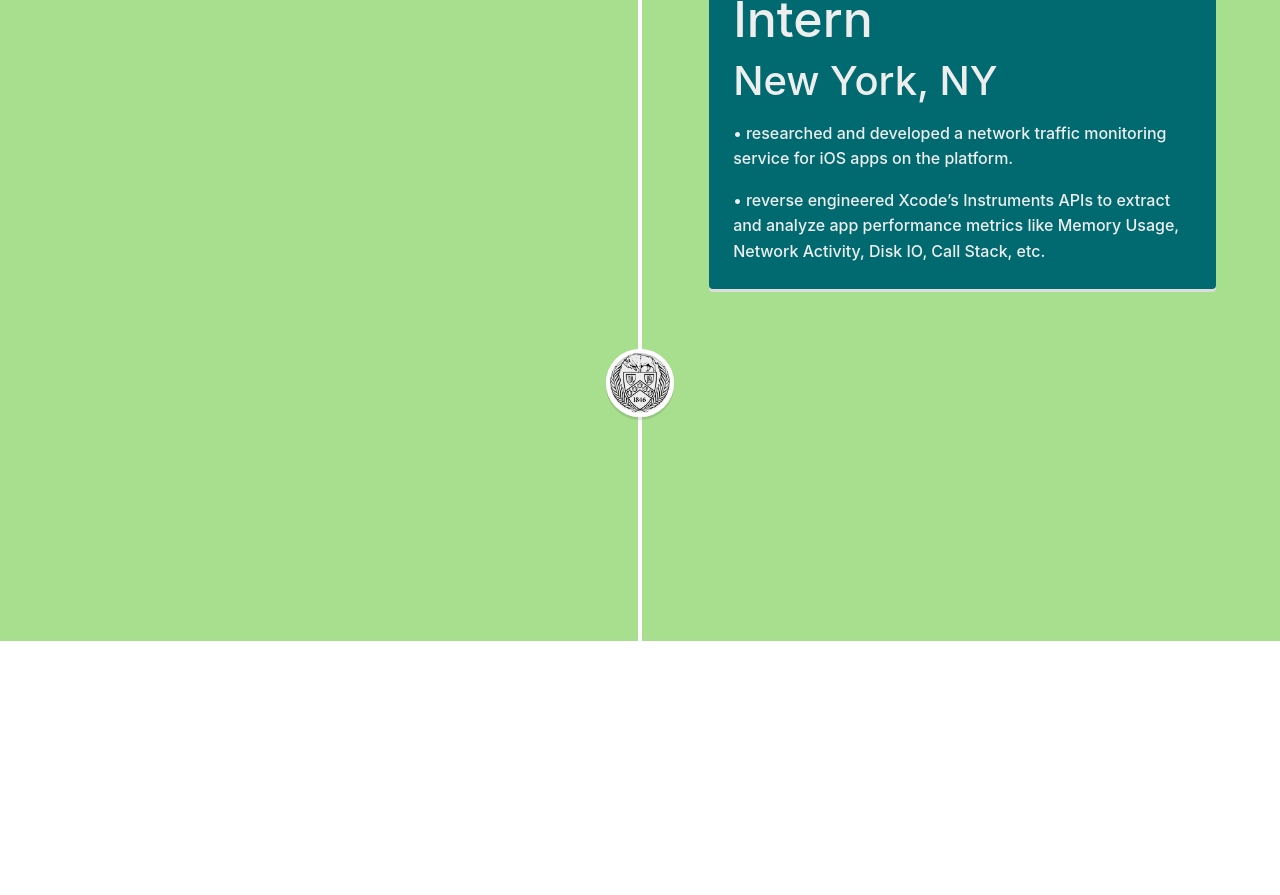
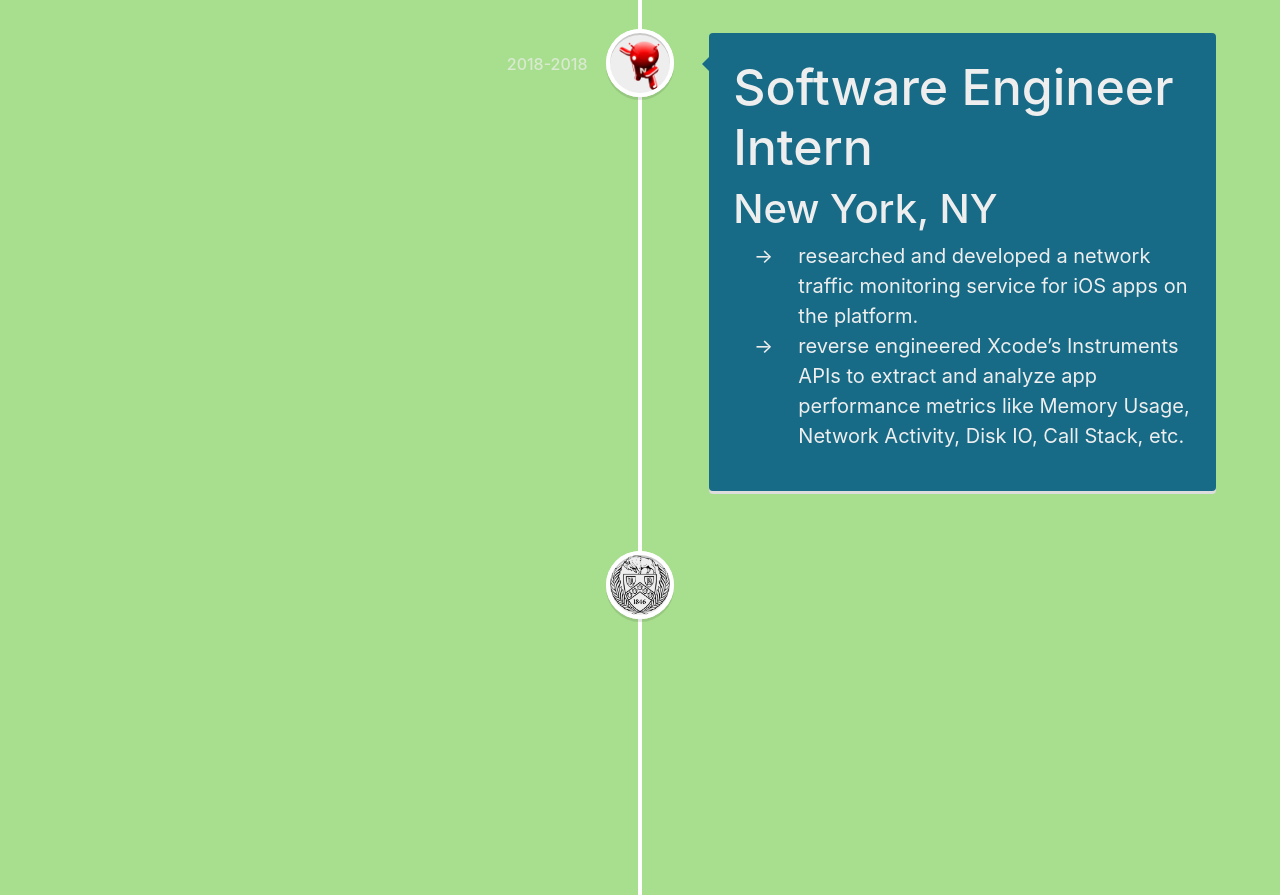
Before and after one commit to lkjsu/kishanankara.github.io, a React (Create React App) app: page /Experience in a window 1280 px wide. Shown: the part 920-1815 px from the top of the page. Before the commit the page ends 1561 px from the top, so only its background shows below. Built offline with nearby package versions, Linux system fonts and the light colour scheme.

Commit message:
change color scheme

```diff
--- a/src/Experience.js
+++ b/src/Experience.js
@@ -11,7 +11,7 @@ const HSLogo = () => <img class="vertical-timeline-element-icon" src={HS} alt="U
 
 function setColor(date) {
     if(new Date().getHours() >= 18 || new Date().getHours() <= 6) {
-        return "#183D3D";
+        return "#053B50";
     } else {
         return "#A8DF8E";
     }
@@ -24,7 +24,7 @@ class Experience extends React.Component {
         this.state = {
             bgColor: setColor(new Date().toLocaleTimeString('en-GB'))
         };
-        this.colors = ['#183D3D','#A8DF8E'];
+        this.colors = ['#232D3F','#A8DF8E'];
         this.buttonNames = ['Lights OFF','Lights ON']
     }
 
@@ -42,7 +42,7 @@ class Experience extends React.Component {
     render() {
         return (
             <div className="Page-header" style={{ backgroundColor : this.state.bgColor}}>
-            <p className="Page-text" style={{color : this.state.bgColor === "#183D3D"? "#EEEEEE" :"#016A70"}}>Experience</p>
+            <p className="Page-text" style={{color : this.state.bgColor === "#053B50"? "#EEEEEE" :"#016A70"}}>Experience</p>
             {/* <div>
             {
                 this.colors.map((c, index) =>
@@ -52,63 +52,54 @@ class Experience extends React.Component {
             <VerticalTimeline>
                 <VerticalTimelineElement
                     className='work'
-                    contentStyle={{ background: '#016A70', color: '#EEEEEE' }}
-                    contentArrowStyle={{ borderRight: '7px solid  #016A70' }}
+                    contentStyle={{ background: '#176B87', color: '#EEEEEE' }}
+                    contentArrowStyle={{ borderRight: '7px solid  #176B87' }}
                     date="2019-2023"
                     iconStyle={{ background: '#EEEEEE', color: '#EEEEEE'}}
                     icon={<HSLogo />}
                     >
                  <h3 className="title">Software Engineer</h3>
                  <h4 className="subtitle">Palo Alto and Sunnyvale, CA</h4>
-                    <p>
-                    • designed and implemented an inventory service which allowed assigning devices to customer workloads with 66%
-                reduced network footprint.
-                    </p>
-                    <p>
-                    • added platform support for XAPK distribution which allows submission of apps that are up to 6x larger than the Play
-                Store size limit.
-                    </p>
-                    <p>
-                    • researched new techniques to parse Instruments trace file for iOS 13 through 16.
-                    </p>
-                    <p>
-                    • enhanced logging capabilities to identify bottlenecks in the CI/CD pipeline that led to performance improvements of
-                up to 30% in the profiler runtime.
-                    </p>
+                    <ul>
+                        <li>designed and implemented an inventory service which allowed assigning devices to customer workloads with 66%
+                    reduced network footprint.</li>
+                        <li>added platform support for XAPK distribution which allows submission of apps that are up to 6x larger than the Play
+                    Store size limit.</li>
+                        <li>researched new techniques to parse Instruments trace file for iOS 13 through 16.</li>
+                        <li>enhanced logging capabilities to identify bottlenecks in the CI/CD pipeline that led to performance improvements of
+                    up to 30% in the profiler runtime.</li>
+                    </ul>
                 </VerticalTimelineElement>
                 <VerticalTimelineElement
                     className="work"
-                    contentStyle={{ background: '#016A70', color: '#EEEEEE' }}
-                    contentArrowStyle={{ borderRight: '7px solid  #016A70' }}
+                    contentStyle={{ background: '#176B87', color: '#EEEEEE' }}
+                    contentArrowStyle={{ borderRight: '7px solid  #176B87' }}
                     date="2018-2018"
                     iconStyle={{ background: '#EEEEEE', color: '#EEEEEE' }}
                     icon={<NDLogo />}
-                >
+                    >
                     <h3 className="title">Software Engineer Intern</h3>
                     <h4 className="subtitle">New York, NY</h4>
-                    <p>
-                    • researched and developed a network traffic monitoring service for iOS apps on the platform.
-                    </p>
-                    <p>
-                    • reverse engineered Xcode’s Instruments APIs to extract and analyze app performance metrics like Memory Usage,
-Network Activity, Disk IO, Call Stack, etc.
-                    </p>
+                    <ul>
+                        <li>researched and developed a network traffic monitoring service for iOS apps on the platform.</li>
+                        <li>reverse engineered Xcode’s Instruments APIs to extract and analyze app performance metrics like Memory Usage,
+Network Activity, Disk IO, Call Stack, etc.</li>
+                    </ul>
                 </VerticalTimelineElement>
                 <VerticalTimelineElement
                     className="work"
-                    contentStyle={{ background: '#016A70', color: '#EEEEEE' }}
-                    contentArrowStyle={{ borderRight: '7px solid  #016A70' }}
+                    contentStyle={{ background: '#176B87', color: '#EEEEEE' }}
+                    contentArrowStyle={{ borderRight: '7px solid  #176B87' }}
                     date="2017-2017"
                     iconStyle={{ background: '#EEEEEE', color: '#EEEEEE' }}
                     icon={<UBIcon />}
-                >
+                    >
                     <h3 className="title">Software Engineer</h3>
                     <h4 className="subtitle">Buffalo, NY</h4>
-                    <p>
-                    • developed a grading feature to allow more flexibility for the instructor in choosing the final grade across multiple
-submissions for an assignment.
-                    </p>
-
+                    <ul>
+                        <li>developed a grading feature to allow more flexibility for the instructor in choosing the final grade across multiple
+submissions for an assignment.</li>
+                    </ul>
                 </VerticalTimelineElement>
             </VerticalTimeline>
             </div>
--- a/src/Main.js
+++ b/src/Main.js
@@ -3,7 +3,7 @@ import React from 'react';
 
 function setColor() {
     if(new Date().getHours() >= 18 || new Date().getHours() <= 6) {
-        return "#183D3D";
+        return "#053B50";
     } else {
         return "#A8DF8E";
     }
@@ -30,10 +30,10 @@ class Main extends React.Component {
     return (
             <div className="App-header" style={{ backgroundColor : this.state.bgColor}}>
             <div className="bouncing-text">
-            <div className="b" style={{color : this.state.bgColor === "#183D3D"? "#EEEEEE" :"#016A70"}}>Aditya Kishan Ankaraboyana</div>
+            <div className="b" style={{color : this.state.bgColor === "#053B50"? "#EEEEEE" :"#016A70"}}>Aditya Kishan Ankaraboyana</div>
             </div>
             {/* <div class="u" style={{color : this.state.bgColor === "#183D3D"? "#EEEEEE" :"#016A70"}}>Ankaraboyana</div> */}
-            <div class="n" style={{color : this.state.bgColor === "#183D3D"? "#EEEEEE" :"#016A70"}}>software engineer building great experiences.</div>
+            <div class="n" style={{color : this.state.bgColor === "#053B50"? "#EEEEEE" :"#016A70"}}>software engineer building great experiences.</div>
             {/* <p1></p1> */}
             {/* <div class="letter-image">
             <div class="animated-mail">
--- a/src/Navigation.js
+++ b/src/Navigation.js
@@ -13,7 +13,7 @@ function getClassNameForNav() {
 
 function setColor() {
     if(new Date().getHours() >= 18 || new Date().getHours() <= 6) {
-        return "#183D3D";
+        return "#053B50";
     } else {
         return "#A8DF8E";
     }
```
Also changed, not shown: src/App.css.
